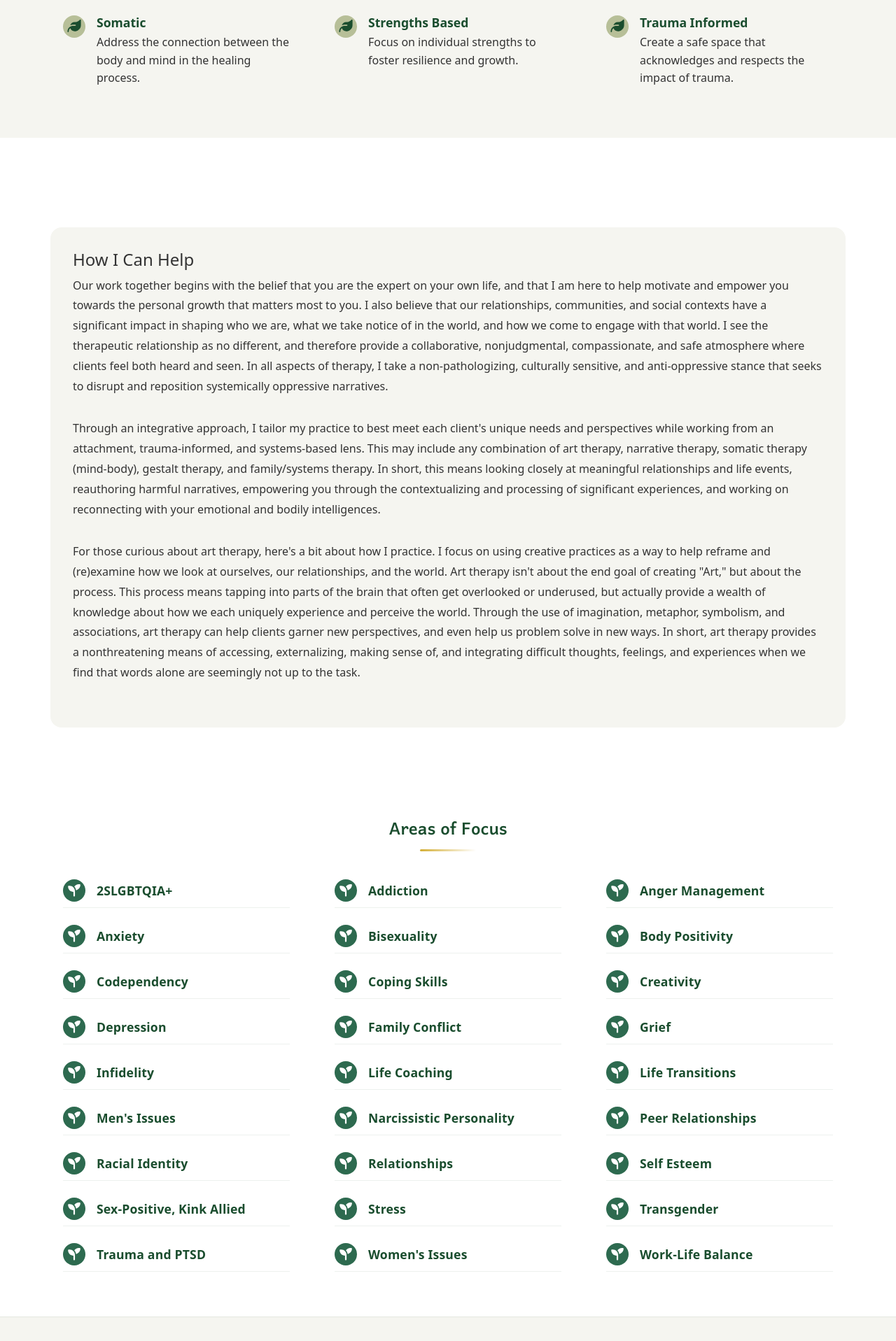
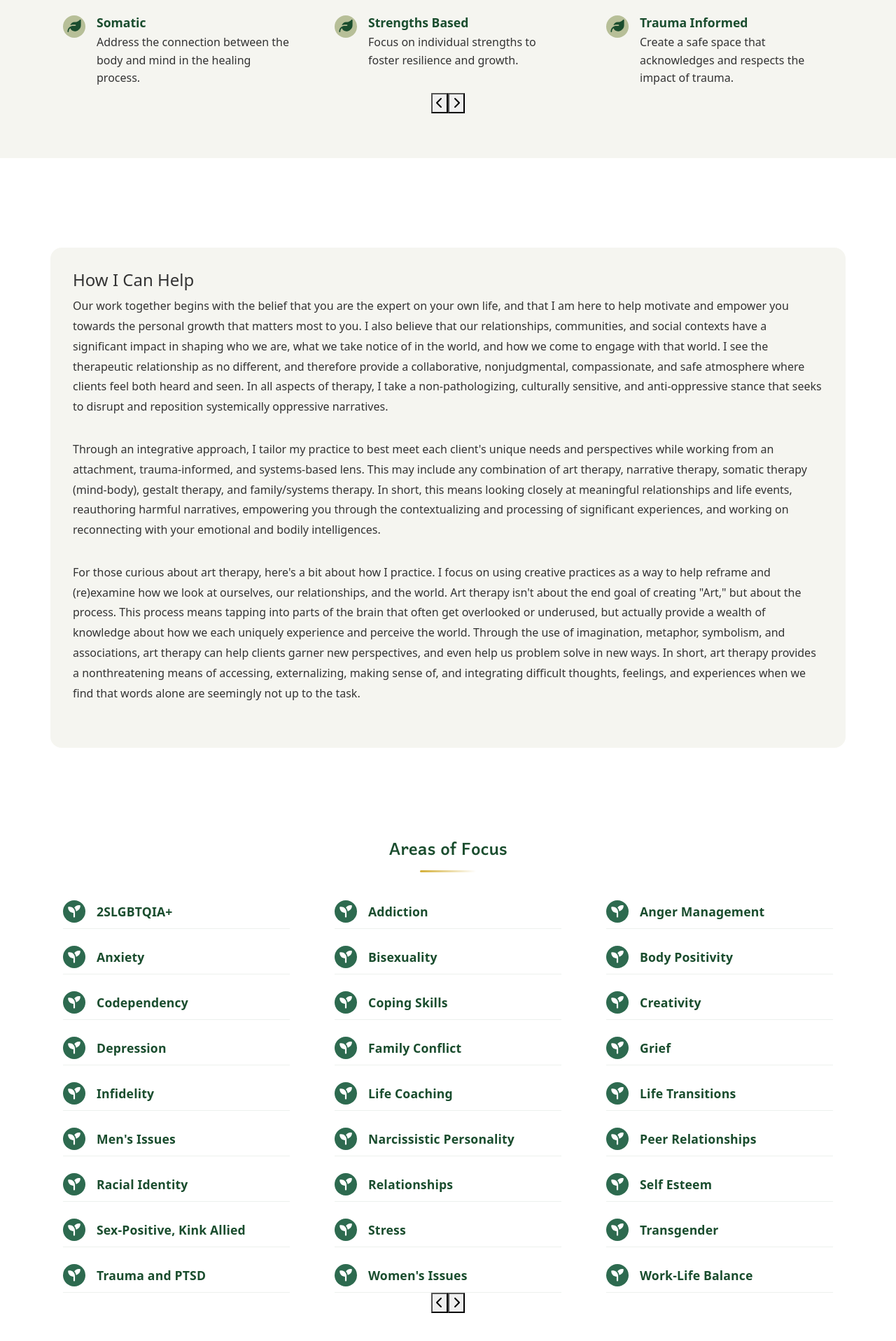
Before and after one commit to danispinxo/jesse-site, a Next.js app: page /about in a window 1280 px wide. Shown: the part 1740-3657 px from the top of the page at 70% size. Built offline with nearby package versions, Linux system fonts and the light colour scheme; a web font is replaced by a local one.

Commit message:
Add carousel functionality for approaches and specialties with navigation controls

```diff
--- a/src/app/about/page.jsx
+++ b/src/app/about/page.jsx
@@ -1,12 +1,41 @@
 "use client";
+import { useState } from "react";
 import "../styles/about.scss";
 import Image from "next/image";
 import Footer from "../components/Footer";
-import { faLeaf, faSeedling } from "@fortawesome/free-solid-svg-icons";
+import {
+  faLeaf,
+  faSeedling,
+  faChevronLeft,
+  faChevronRight,
+} from "@fortawesome/free-solid-svg-icons";
 import { FontAwesomeIcon } from "@fortawesome/react-fontawesome";
 import { approaches, specialties } from "../scripts/constants";
 
 export default function AboutPage() {
+  const [currentApproachIndex, setCurrentApproachIndex] = useState(0);
+  const [currentSpecialtyIndex, setCurrentSpecialtyIndex] = useState(0);
+
+  const nextApproach = () => {
+    setCurrentApproachIndex((prev) => (prev + 1) % approaches.length);
+  };
+
+  const prevApproach = () => {
+    setCurrentApproachIndex(
+      (prev) => (prev - 1 + approaches.length) % approaches.length
+    );
+  };
+
+  const nextSpecialty = () => {
+    setCurrentSpecialtyIndex((prev) => (prev + 1) % specialties.length);
+  };
+
+  const prevSpecialty = () => {
+    setCurrentSpecialtyIndex(
+      (prev) => (prev - 1 + specialties.length) % specialties.length
+    );
+  };
+
   return (
     <main className="page-content">
       <section className="page-hero">
@@ -80,7 +109,12 @@ export default function AboutPage() {
         <h2>My Approach to Therapy</h2>
         <div className="philosophy-list-grid">
           {approaches.map((item, idx) => (
-            <div className="philosophy-list-item" key={idx}>
+            <div
+              className="philosophy-list-item"
+              key={idx}
+              data-index={idx}
+              data-active={idx === currentApproachIndex}
+            >
               <span className="philosophy-list-icon">
                 <FontAwesomeIcon icon={faLeaf} />
               </span>
@@ -90,6 +124,22 @@ export default function AboutPage() {
               </div>
             </div>
           ))}
+        </div>
+        <div className="philosophy-carousel-controls">
+          <button
+            className="philosophy-carousel-button philosophy-carousel-button-prev"
+            onClick={prevApproach}
+            aria-label="Previous approach"
+          >
+            <FontAwesomeIcon icon={faChevronLeft} />
+          </button>
+          <button
+            className="philosophy-carousel-button philosophy-carousel-button-next"
+            onClick={nextApproach}
+            aria-label="Next approach"
+          >
+            <FontAwesomeIcon icon={faChevronRight} />
+          </button>
         </div>
       </section>
 
@@ -150,13 +200,34 @@ export default function AboutPage() {
         <h2>Areas of Focus</h2>
         <div className="values-list-grid">
           {specialties.map((specialty, index) => (
-            <div key={index} className="values-list-item">
+            <div
+              key={index}
+              className="values-list-item"
+              data-index={index}
+              data-active={index === currentSpecialtyIndex}
+            >
               <span className="values-list-icon">
                 <FontAwesomeIcon icon={faSeedling} />
               </span>
               <span className="values-list-text">{specialty}</span>
             </div>
           ))}
+        </div>
+        <div className="values-carousel-controls">
+          <button
+            className="values-carousel-button values-carousel-button-prev"
+            onClick={prevSpecialty}
+            aria-label="Previous specialty"
+          >
+            <FontAwesomeIcon icon={faChevronLeft} />
+          </button>
+          <button
+            className="values-carousel-button values-carousel-button-next"
+            onClick={nextSpecialty}
+            aria-label="Next specialty"
+          >
+            <FontAwesomeIcon icon={faChevronRight} />
+          </button>
         </div>
       </section>
 
```
